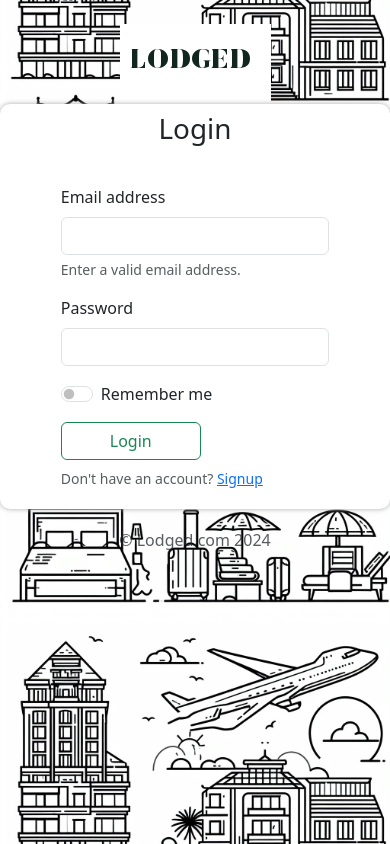
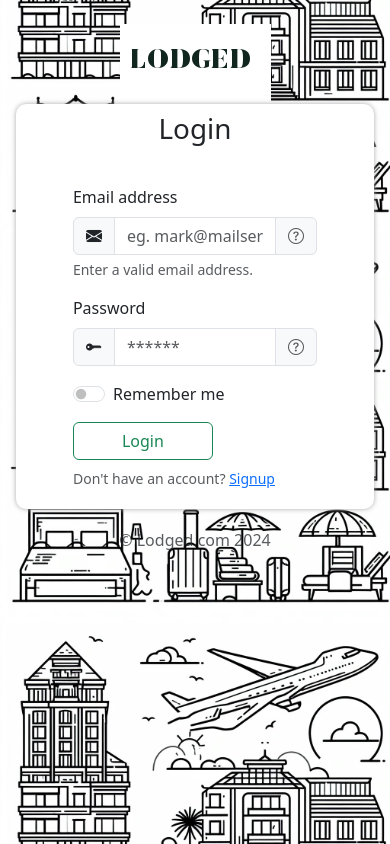
Before and after one commit to Bolang-Lonson/lodged, a React (Create React App) app: page /login in a window 390 px wide. Built offline with nearby package versions, Linux system fonts and the light colour scheme.

Commit message:
using bootstrap icons in input groups for the forms on both login and signup page

```diff
--- a/src/Components/Login/login.js
+++ b/src/Components/Login/login.js
@@ -1,6 +1,5 @@
 import React, { useState } from 'react';
 // import { Link } from 'react-router-dom';
-
 import './login.css';
 import drklogo from '../../Assets/Images/other/logo-char.png';
 
@@ -54,7 +53,7 @@ const Login = () => {
         </div>
       </div>
       <div className='row'>
-        <div className='col-12 col-md-8 col-lg-5 mx-auto mt-0 form_box container'>
+        <div className='col-11 col-md-8 col-lg-5 mx-auto mt-0 form_box container'>
           <div className='row'>
             <div className='col-8 mx-auto'><h1 className="text-center mb-3">Login</h1></div>
           </div>
@@ -75,16 +74,28 @@ const Login = () => {
                         }),
                       }}
                 >Email address</label>
+                <div className='input-group'>
+                  <span className=' input-group-text'>
+                    <i className='bi bi-envelope-fill'></i>
+                  </span>
                   <input
                     type="email"
                     className={`form-control ${errors.email ? 'is-invalid' : ''}`}
                     id="exampleInputEmail1"
                     aria-describedby="emailHelp"
+                    placeholder='eg. mark@mailservice.com'
                     value={formData.email}
                     onChange={(e) =>
                       setFormData({ ...formData, email: e.target.value })
                     }
-                />{errors.email && <div className="invalid-feedback">{errors.email}</div>}
+                  />
+                  <span className="input-group-text">
+                    <span className="tt" data-bs-placement="bottom" title="Enter an email address we can reply to">
+                      <i className="bi bi-question-circle text-muted"></i>
+                    </span>
+                  </span>
+                </div>
+                {errors.email && <div className="invalid-feedback">{errors.email}</div>}
                 <div id="emailHelp" className="form-text">Enter a valid email address.</div>
               </div>
               <div className="form-group mb-3">
@@ -102,15 +113,26 @@ const Login = () => {
                         }),
                       }}
                 >Password</label>
+                <div className=' input-group '>
+                  <span className=' input-group-text '>
+                    <i className='bi bi-key-fill'></i>
+                  </span>
                   <input
                     type="password"
                     className={`form-control ${errors.password ? 'is-invalid' : ''}`}
                     id="exampleInputPassword1"
+                    placeholder='******'
                     value={formData.password}
                     onChange={(e) =>
                       setFormData({ ...formData, password: e.target.value })
                     }
                   />
+                  <span className="input-group-text">
+                    <span className="tt" data-bs-placement="bottom" title={"Password should:\nbe at least 6 characters\ncontain a special character ./#$&?"}>
+                      <i className="bi bi-question-circle text-muted"></i>
+                    </span>
+                  </span>
+                </div>
                 {errors.password && <div className="invalid-feedback">{errors.password}</div>}
               </div>
               <div className="form-group mb-3 form-check form-switch">
--- a/src/Components/Signup/signup.js
+++ b/src/Components/Signup/signup.js
@@ -82,13 +82,24 @@ const Signup = () => {
         </div>
       </div>
       <div className='row'>
-        <div className='col-12 col-md-8 col-lg-5 mx-auto mt-0 form_box container'>
+        <div className='col-11 col-md-8 col-lg-5 mx-auto mt-0 form_box container'>
           <div className='row'>
             <div className='col-8 mx-auto'><h1 className="text-center mb-3">Signup</h1></div>
           </div>
           <div className='row'>
             <form onSubmit={handleSubmit} className='col-9 mx-auto mt-1'>
               <div className='form-floating my-2'>
+                <input
+                  type='text'
+                  className={`form-control ${errors.name ? 'is-invalid' : ''}`}
+                  id='name'
+                  name='name'
+                  placeholder='Enter your name'
+                  value={formData.name}
+                  onChange={(e) =>
+                    setFormData({ ...formData, name: e.target.value })
+                  }
+                />
                 <label htmlFor='name'
                     style={{
                         position: 'absolute',
@@ -104,22 +115,22 @@ const Signup = () => {
                       }}
                 >
                     Name</label>
-                <input
-                  type='text'
-                  className={`form-control ${errors.name ? 'is-invalid' : ''}`}
-                  id='name'
-                  name='name'
-                  placeholder='Enter your name'
-                  value={formData.name}
-                  onChange={(e) =>
-                    setFormData({ ...formData, name: e.target.value })
-                  }
-                />
                 {errors.name && (
                   <div className='invalid-feedback'>{errors.name}</div>
                 )}
               </div>
               <div className='form-floating my-2'>
+                <input
+                  type='email'
+                  className={`form-control ${errors.email ? 'is-invalid' : ''}`}
+                  id='email'
+                  name='email'
+                  placeholder='Enter your email'
+                  value={formData.email}
+                  onChange={(e) =>
+                    setFormData({ ...formData, email: e.target.value })
+                  }
+                />
                 <label htmlFor='email'
                     style={{
                         position: 'absolute',
@@ -134,17 +145,6 @@ const Signup = () => {
                         }),
                       }}
                 >Email</label>
-                <input
-                  type='email'
-                  className={`form-control ${errors.email ? 'is-invalid' : ''}`}
-                  id='email'
-                  name='email'
-                  placeholder='Enter your email'
-                  value={formData.email}
-                  onChange={(e) =>
-                    setFormData({ ...formData, email: e.target.value })
-                  }
-                />
                 {errors.email && (
                   <div className='invalid-feedback'>{errors.email}</div>
                 )}
@@ -172,6 +172,17 @@ const Signup = () => {
                   <div className='invalid-feedback'>{errors.country}</div>
                 )}
                 <div className='form-floating number'>
+                  <input
+                    type='tel'
+                    className={`form-control ${errors.phone ? 'is-invalid' : ''}`}
+                    id='phone'
+                    name='phone'
+                    placeholder='Enter your telephone number'
+                    value={formData.phone}
+                    onChange={(e) =>
+                      setFormData({ ...formData, phone: e.target.value })
+                    }
+                  />
                   <label htmlFor='phone'
                     style={{
                         position: 'absolute',
@@ -186,17 +197,6 @@ const Signup = () => {
                         }),
                       }}
                   >Telephone Number</label>
-                  <input
-                    type='tel'
-                    className={`form-control ${errors.phone ? 'is-invalid' : ''}`}
-                    id='phone'
-                    name='phone'
-                    placeholder='Enter your telephone number'
-                    value={formData.phone}
-                    onChange={(e) =>
-                      setFormData({ ...formData, phone: e.target.value })
-                    }
-                  />
                   {errors.phone && (
                     <div className='invalid-feedback'>{errors.phone}</div>
                   )}
```
Lines whose indentation alone changed are shown as unchanged.
